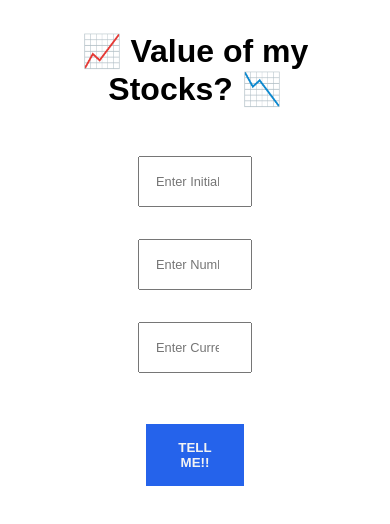
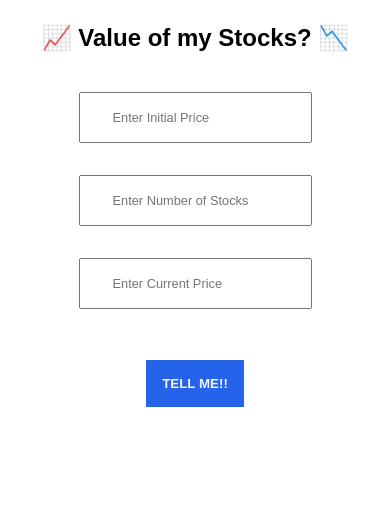
Before and after one commit to aritrabarik/neoG.camp-lesson-Ten-markFourteen, a plain HTML site: page index.html in a window 390 px wide. Drawn offline with Linux system fonts and the light colour scheme.

Commit message:
updated css to make it mobile responsive

```diff
--- a/index.html
+++ b/index.html
@@ -9,7 +9,7 @@
   </head>
   <body>
     <div id="input-box">
-      <h1>📈 Value of my Stocks? 📉</h1>
+      <h2>📈 Value of my Stocks? 📉</h2>
       <input
         type="number"
         placeholder="Enter Initial Price"
--- a/style.css
+++ b/style.css
@@ -4,20 +4,18 @@
   padding: 0;
 }
 
-h1 {
+h2 {
   text-align: center;
-  margin: 2rem;
+  margin: 1.5rem;
   padding-bottom: 1rem;
 }
 
 input {
   display: block;
   margin: auto;
-  padding: 1rem;
+  padding: 1rem 2rem 1rem 2rem;
   font-size: 0.8rem;
   margin-bottom: 2rem;
-  text-align: center;
-  width: 20%;
 }
 
 #initial-price,
@@ -36,7 +34,6 @@ button {
   padding: 1rem;
   text-transform: uppercase;
   cursor: pointer;
-  width: 25%;
   margin-top: 3.2rem;
 }
 
```
